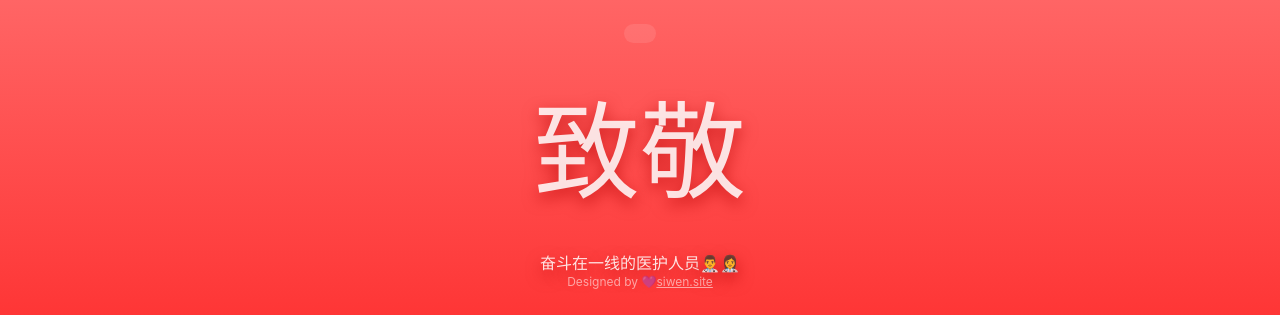
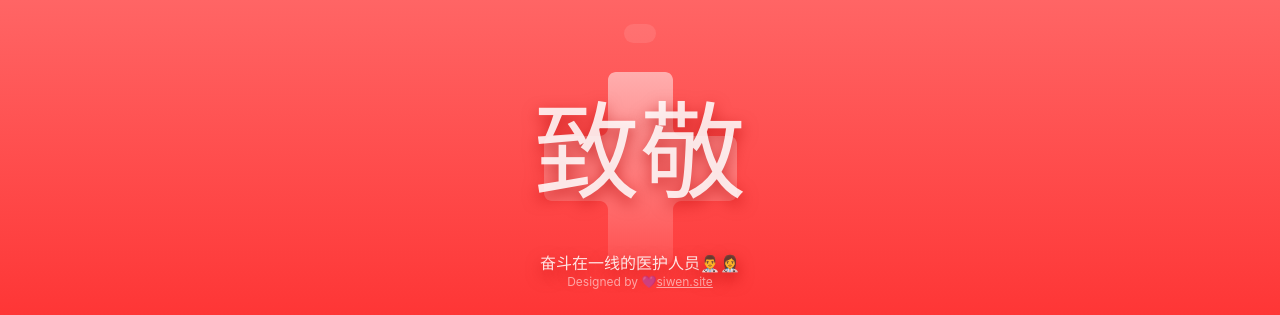
Before and after one commit to steveoOn/2019-ncov, a React (Create React App) app in the folder client/: page / in a window 1280 px wide. Shown: the top 315 px of the page. Built offline with nearby package versions, Linux system fonts and the light colour scheme; no server answers.

Commit message:
add svg icon

```diff
--- a/client/src/App.js
+++ b/client/src/App.js
@@ -3,7 +3,7 @@ import styled from "styled-components";
 import Card from "./components/card";
 import Location from "./components/location";
 import { useApi } from "./container/useApi";
-// import { ReactComponent as IconCors } from "./static/icon-cors.svg";
+import { ReactComponent as IconCors } from "./static/icon-cors.svg";
 import SearchLocation from "./components/searchLocation";
 
 const CardContainer = styled.div`
@@ -135,7 +135,7 @@ function App() {
             siwen.site
           </a>
         </p>
-        {/* <IconCors className='icon-cors' /> */}
+        <IconCors className='icon-cors' />
       </TopContainer>
       <H>感谢丁香园-丁香医生数据提供</H>
       {data ? (
```
